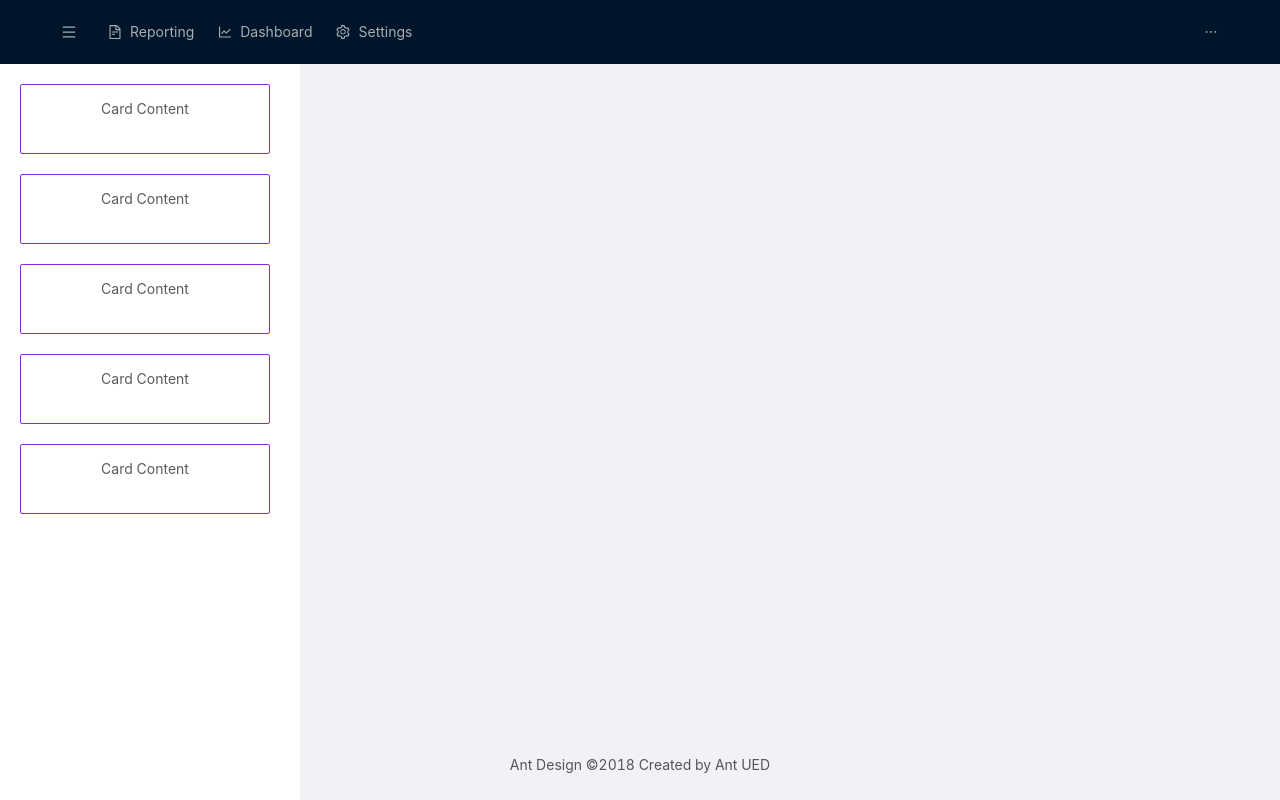
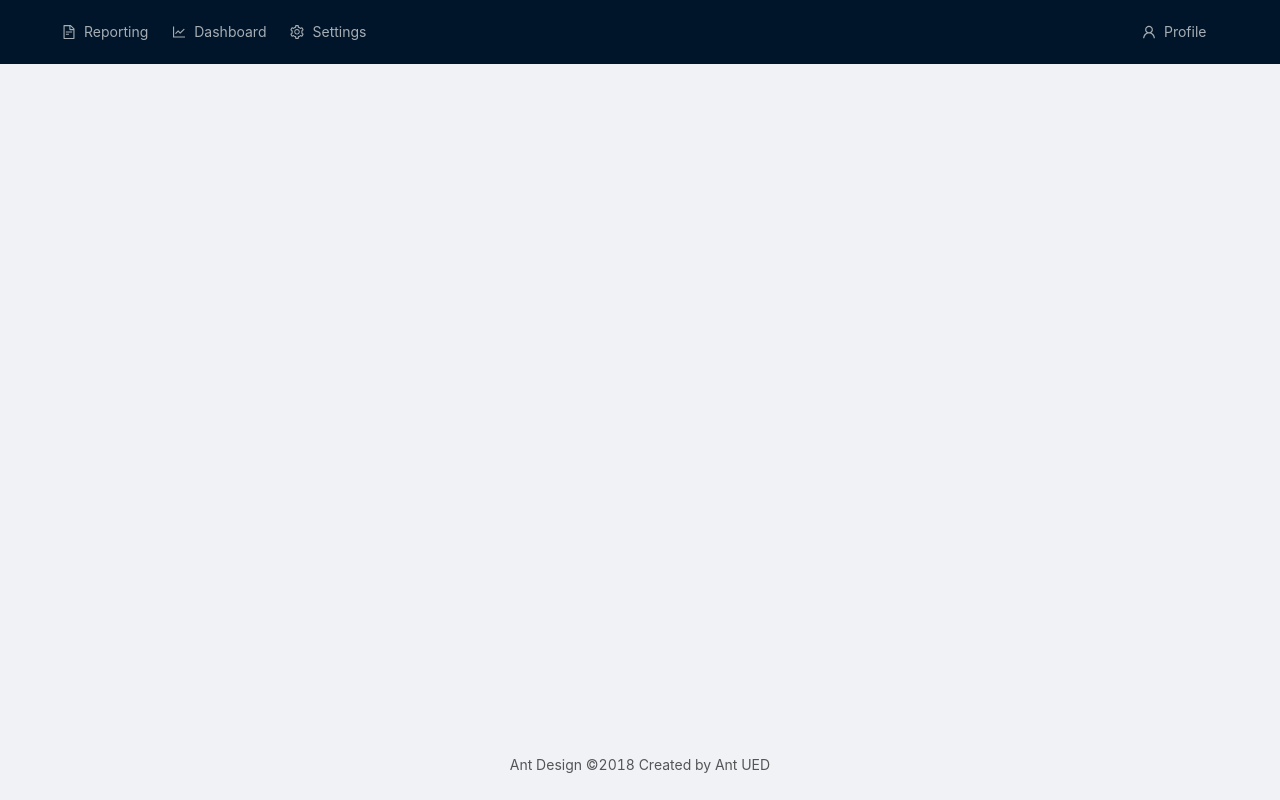
Before and after one commit to MariemSlimene7797/bi-project, a React (Create React App) app: page / in a window 1280 px wide. Built offline with nearby package versions, Linux system fonts and the light colour scheme.

Commit message:
Link Menu Page + Spinner

```diff
--- /dev/null
+++ b/src/AppLayout/LayoutHeader/LeftHeader/NavItems.tsx
@@ -0,0 +1,33 @@
+import React from 'react';
+import { pathGroup } from '../../../Route/routes';
+import { SettingOutlined, LineChartOutlined, FileTextOutlined } from '@ant-design/icons';
+
+type NavItemType = {
+  key: string;
+  icon: React.ReactNode;
+  path: pathGroup;
+  label: string;
+};
+
+const NavItem: NavItemType[] = [
+  {
+    key: 'report',
+    icon: <FileTextOutlined />,
+    path: '/Reporting',
+    label: 'Reporting'
+  },
+  {
+    key: 'dashboard',
+    icon: <LineChartOutlined />,
+    path: '/Dashboard',
+    label: 'Dashboard'
+  },
+  {
+    key: 'settings',
+    icon: <SettingOutlined />,
+    path: '/Settings',
+    label: 'Settings'
+  }
+];
+
+export default NavItem;
--- a/src/AppLayout/LayoutHeader/LeftHeader/index.tsx
+++ b/src/AppLayout/LayoutHeader/LeftHeader/index.tsx
@@ -1,45 +1,19 @@
 import { Menu } from 'antd';
 import React from 'react';
-import {
-  AppstoreOutlined,
-  SettingOutlined,
-  UserOutlined,
-  LineChartOutlined,
-  FileTextOutlined,
-  MenuOutlined
-} from '@ant-design/icons';
+import Menuitem from './NavItems';
+import { useHistory } from 'react-router-dom';
 
-// eslint-disable-next-line @typescript-eslint/no-empty-interface
-interface LeftHeaderProps {}
-
-const LeftHeader: React.FC<LeftHeaderProps> = () => {
-  //return (
-  //  <div style={{ width: "100%" }}>
+const LeftHeader: React.FC = () => {
+  const history = useHistory();
   return (
     <Menu mode="horizontal" defaultSelectedKeys={[]} theme="dark" style={{ width: '100%' }}>
-      <Menu.Item key="menu" icon={<MenuOutlined />}></Menu.Item>
-
-      <Menu.Item key="report" icon={<FileTextOutlined />}>
-        Reporting
-      </Menu.Item>
-      <Menu.Item key="dashboard" icon={<LineChartOutlined />}>
-        Dashboard
-      </Menu.Item>
-      <Menu.Item key="Settings" icon={<SettingOutlined />}>
-        Settings
-      </Menu.Item>
+      {Menuitem.map((el, key) => (
+        <Menu.Item key={key} icon={el.icon} onClick={() => history.push(el.path)}>
+          {el.label}
+        </Menu.Item>
+      ))}
     </Menu>
   );
 };
 
 export default LeftHeader;
-/* </Menu>
-      <Menu mode="horizontal">
-        <Menu.Item>item 1</Menu.Item>
-        <Menu.Item>item 2</Menu.Item>
-        <Menu.SubMenu title="sub menu">
-          <Menu.Item>item 3</Menu.Item>
-        </Menu.SubMenu>
-      </Menu>
-    </div>
-  );*/
--- a/src/AppLayout/LayoutHeader/RightHeader/index.tsx
+++ b/src/AppLayout/LayoutHeader/RightHeader/index.tsx
@@ -9,9 +9,22 @@
   return (
     //<div style={{ width: "fit-content" }}>
     <Menu mode="horizontal" theme="dark" style={{ width: 'fit-content' }}>
-      <Menu.Item key="Profil" title="Profil" icon={<UserOutlined />}>
-        Profil
-      </Menu.Item>
+      <Menu.SubMenu key="SubMenu" title="Profile" icon={<UserOutlined />} style={{ minWidth: '100px' }}>
+        <Menu.Item key="two" icon={<AppstoreOutlined />}>
+          Navigation Two
+        </Menu.Item>
+        <Menu.Item key="three" icon={<AppstoreOutlined />}>
+          Navigation Three
+        </Menu.Item>
+        <Menu.ItemGroup title="Item Group">
+          <Menu.Item key="four" icon={<AppstoreOutlined />}>
+            Navigation Four
+          </Menu.Item>
+          <Menu.Item key="five" icon={<AppstoreOutlined />}>
+            Navigation Five
+          </Menu.Item>
+        </Menu.ItemGroup>
+      </Menu.SubMenu>
     </Menu>
   );
 };
--- a/src/AppLayout/index.tsx
+++ b/src/AppLayout/index.tsx
@@ -12,17 +12,17 @@
 
 const AppLayout: React.FC<AppLayoutProps> = () => {
   return (
-    <React.Suspense fallback={<Spinner />}>
     <Router>
       <Layout style={{ width: '100vw', height: '100vh', overflow: 'hidden' }}>
         <LayoutHeader />
+        <React.Suspense fallback={<Spinner />}>
           <LayoutContent>
             <Navigation />
           </LayoutContent>
+        </React.Suspense>
         <LayoutFooter />
       </Layout>
     </Router>
-    </React.Suspense>
   );
 };
 
--- a/src/Route/index.tsx
+++ b/src/Route/index.tsx
@@ -1,5 +1,5 @@
 import React from 'react';
-import { BrowserRouter as Router, Switch, Route } from 'react-router-dom';
+import { Route, Switch } from 'react-router-dom';
 
 import routes from './routes';
 
--- a/src/Route/routes.tsx
+++ b/src/Route/routes.tsx
@@ -1,14 +1,15 @@
 import React from 'react';
 
+export type pathGroup = '/Dashboard' | '/Reporting' | '/Settings';
 type RouteType = {
-  path: string;
+  path: pathGroup;
   exact?: boolean;
   component: React.FC;
 };
 
 const routes: RouteType[] = [
   {
-    path: '/',
+    path: '/Dashboard',
     exact: true,
     component: React.lazy(() => import('../pages/Dashboard'))
   },
--- a/src/components/Spinner/index.tsx
+++ b/src/components/Spinner/index.tsx
@@ -1,7 +1,22 @@
+import { Spin } from 'antd';
 import React from 'react';
 
 const Spinner: React.FC = () => {
-  return <span>Loading ...</span>;
+  return (
+    <div
+      style={{
+        width: '100%',
+        height: '100%',
+        display: 'flex',
+        justifyContent: 'center',
+        alignItems: 'center',
+        background: 'rgba(0, 0, 0, 0.05)',
+        borderRadius: '4px'
+      }}
+    >
+      <Spin size="large" />
+    </div>
+  );
 };
 
 export default Spinner;
```
Also changed, not shown: 2 other files (tests, documents, lock files or other folders). Lines whose indentation alone changed are shown as unchanged.
